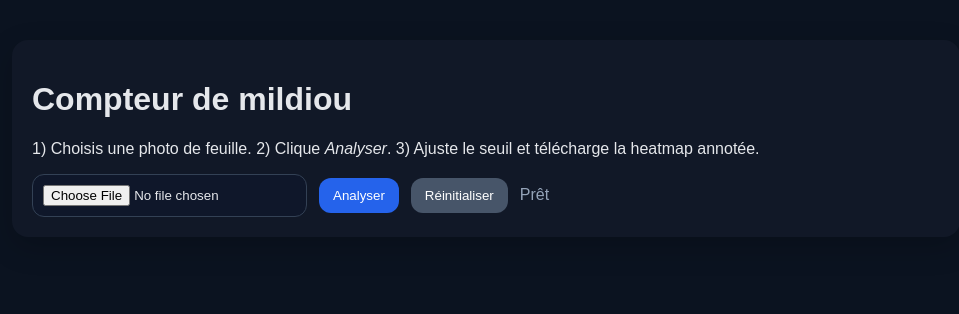
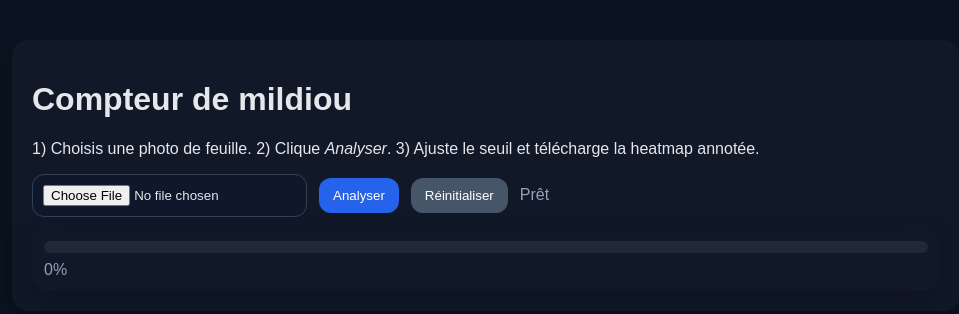
Before and after one commit to contact01110111-star/mildiou-compteur-web, a Next.js app: page / in a window 1280 px wide. Shown: the top 314 px of the page, without its empty margins (154-1113 px from the left). Built offline with nearby package versions, Linux system fonts and the light colour scheme; no server answers.

Commit message:
UI: ajout barre de progression (B2)

```diff
--- a/app/analyze/Client.tsx
+++ b/app/analyze/Client.tsx
@@ -3,6 +3,7 @@ import { useState } from 'react';
 import { API_BASE, postForm, downscaleImage } from '@/lib/api';
 import StepViewer from '@/components/StepViewer';
 import SliderThreshold from '@/components/SliderThreshold';
+import ProgressBar from '@/components/ProgressBar';
 
 export default function Client(){
   const [file, setFile] = useState<File | null>(null);
@@ -13,30 +14,47 @@ export default function Client(){
   const [status, setStatus] = useState<string>('Prêt');
   const [isLoading, setIsLoading] = useState(false);
   const [errorMsg, setErrorMsg] = useState<string>('');
+  const [progress, setProgress] = useState<number>(0);
 
   async function runAnalyze(f: File){
     setIsLoading(true);
     setErrorMsg('');
     setStatus('Analyse en cours...');
+    setProgress(10); // démarrage
+
     try{
       const fd = new FormData();
+
+      // downscale côté client -> plus rapide à envoyer et à traiter
       const small = await downscaleImage(f, 1600);
+      setProgress(20);
+
       fd.append('file', small);
       fd.append('default_threshold', '0.5');
+
+      // envoi (on simule l’avancée jusqu’à ~70% pendant l’attente réseau)
+      setProgress(35);
+
       let data;
       try{
         data = await postForm(`${API_BASE}/+api/analyze`, fd);
       }catch{
         data = await postForm(`${API_BASE}/analyze`, fd);
       }
+      setProgress(85); // réponse reçue
+
+      // maj UI
       setSteps(data);
       setPercent(data.percent);
       setProbPack({prob: data.prob_b64, shape: [data.prob_shape[0], data.prob_shape[1]]});
       setRgbB64(data.masked);
+
       setStatus('Analyse terminée ✔️');
+      setProgress(100);
     }catch(e:any){
       setErrorMsg(e?.message || 'Erreur pendant l’analyse');
       setStatus('Erreur');
+      setProgress(0);
     }finally{
       setIsLoading(false);
     }
@@ -58,7 +76,7 @@ export default function Client(){
   function resetAll(){
     setFile(null); setSteps(null); setRgbB64('');
     setProbPack(null); setPercent(null); setErrorMsg('');
-    setStatus('Prêt');
+    setStatus('Prêt'); setProgress(0);
   }
 
   return (
@@ -76,6 +94,7 @@ export default function Client(){
               const f = e.target.files?.[0] || null;
               setFile(f);
               setStatus(f ? 'Fichier prêt' : 'Prêt');
+              setProgress(f ? 5 : 0); // petit feedback immédiat
             }}
           />
           <button className="btn" disabled={!file || isLoading} onClick={()=>file && runAnalyze(file)}>
@@ -83,6 +102,11 @@ export default function Client(){
           </button>
           <button className="btn" style={{background:'#475569'}} onClick={resetAll}>Réinitialiser</button>
           <span style={{color:'#94a3b8'}}>{status}</span>
+        </div>
+
+        {/* Barre de progression */}
+        <div style={{marginTop:12}}>
+          <ProgressBar value={progress}/>
         </div>
 
         {errorMsg && <div style={{marginTop:8, color:'#fecaca'}}>⚠️ {errorMsg}</div>}
--- /dev/null
+++ b/components/ProgressBar.tsx
@@ -0,0 +1,11 @@
+'use client';
+export default function ProgressBar({value}:{value:number}){
+  return (
+    <div className="card" style={{padding:12}}>
+      <div style={{height:12, background:'#1f2937', borderRadius:8, overflow:'hidden'}}>
+        <div style={{height:'100%', width: `${Math.min(100, Math.max(0,value))}%`, background:'#22c55e', transition:'width .25s'}}/>
+      </div>
+      <div style={{marginTop:8, color:'#94a3b8'}}>{Math.round(value)}%</div>
+    </div>
+  );
+}
```
